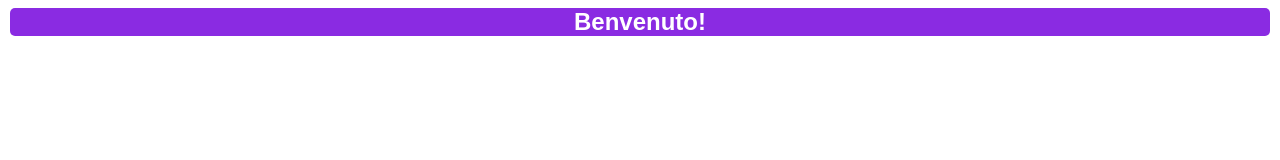
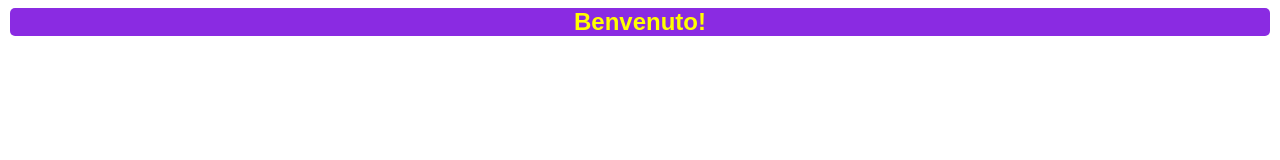
Before and after one commit to alexandermacias59/introduzione-html, a plain HTML site: page index.html in a window 1280 px wide. In both pictures the pointer is over the element "Benvenuto!". Drawn offline with Linux system fonts and the light colour scheme.

Commit message:
commit di prova

```diff
--- a/style.css
+++ b/style.css
@@ -8,5 +8,5 @@
     border-radius: 5px;
 }
 h1:hover{
-    transform: scale(1.0);
+  color: yellow;
 }
```
